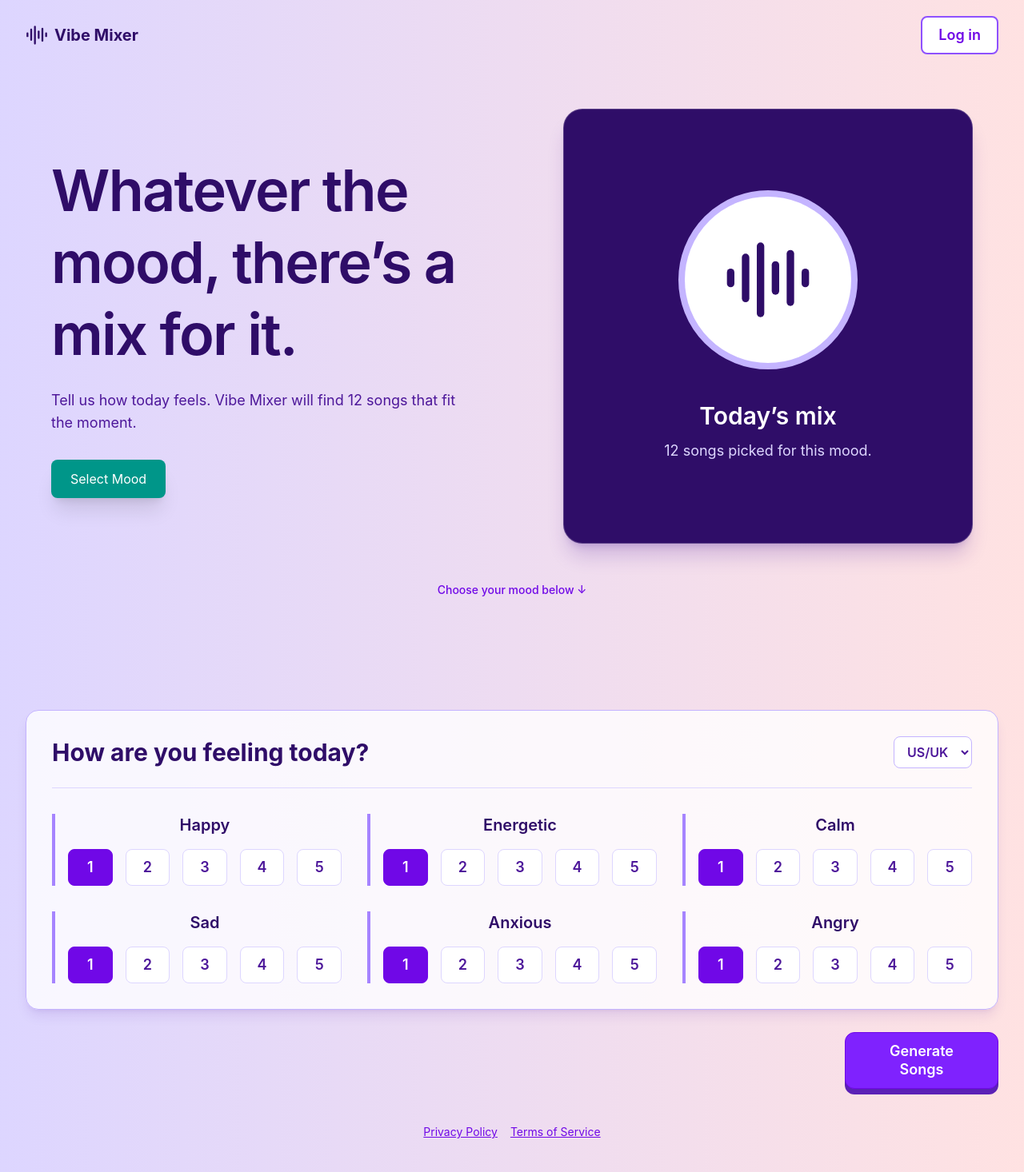
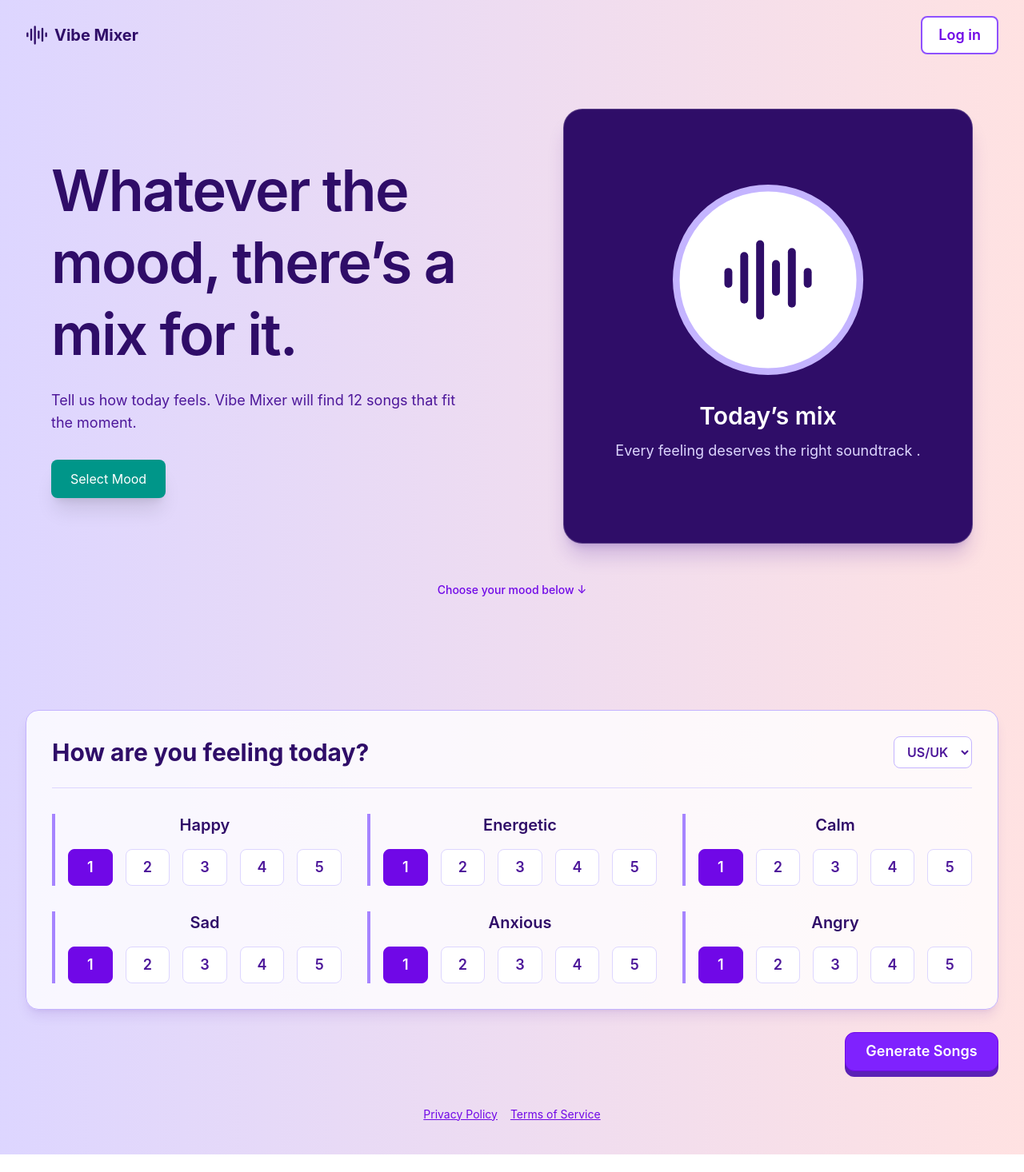
Before and after one commit to isaacnguyen10711-cpu/Vibe-Mixer, a React (Vite) app in the folder vm-frontend/: page / in a window 1280 px wide. Shown: the whole page at 80% size. After the commit the page ends 1444 px from the top, so only its background shows below. Built offline with nearby package versions, Linux system fonts and the light colour scheme; no server answers.

Commit message:
Updated padding and width for buttons that control the playlist

```diff
--- a/vm-frontend/src/components/DifferentMoodsButton.tsx
+++ b/vm-frontend/src/components/DifferentMoodsButton.tsx
@@ -6,7 +6,7 @@ function DifferentMoodsButton(props: DifferentMoodsButtonProps) {
     return (
         <button
             type="button"
-            className="inline-flex min-h-12 w-24 items-center justify-center rounded-lg border-2 border-violet-500 bg-white px-2 py-1 text-xs font-semibold leading-tight text-violet-700 shadow-[0_7px_0_rgb(91_33_182)] transition duration-300 hover:-translate-y-1 hover:cursor-pointer hover:scale-105 hover:bg-violet-100 focus-visible:outline-2 focus-visible:outline-offset-4 focus-visible:outline-violet-600 active:scale-95 md:w-36 md:px-4 md:text-sm lg:w-48 lg:px-5 lg:py-3 lg:text-lg"
+            className="inline-flex min-h-12 w-32 items-center justify-center rounded-lg border-2 border-violet-500 bg-white px-2 py-2 text-sm font-semibold leading-tight text-violet-700 shadow-[0_7px_0_rgb(91_33_182)] transition duration-300 hover:-translate-y-1 hover:cursor-pointer hover:scale-105 hover:bg-violet-100 focus-visible:outline-2 focus-visible:outline-offset-4 focus-visible:outline-violet-600 active:scale-95 md:w-38 md:text-base lg:py-3 lg:w-48 lg:text-lg"
             onClick={props.onClick}
         >
             Different Moods?
--- a/vm-frontend/src/components/GenerateButton.tsx
+++ b/vm-frontend/src/components/GenerateButton.tsx
@@ -6,7 +6,7 @@ function GenerateButton(props: GenerateButtonProps) {
     return (
         <button
             type="button"
-            className="inline-flex min-h-12 w-24 items-center justify-center rounded-xl border border-violet-700 bg-violet-600 px-2 py-1 text-xs font-semibold leading-tight text-white shadow-[0_7px_0_rgb(91_33_182)] transition duration-300 hover:-translate-y-1 hover:cursor-pointer hover:scale-105 hover:bg-violet-700 focus-visible:outline-2 focus-visible:outline-offset-4 focus-visible:outline-violet-600 active:scale-95 md:w-36 md:px-4 md:text-sm lg:w-48 lg:px-7 lg:py-3 lg:text-lg"
+            className="inline-flex min-h-12 w-32 items-center justify-center rounded-xl border border-violet-700 bg-violet-600 px-2 py-2 text-sm font-semibold leading-tight text-white shadow-[0_7px_0_rgb(91_33_182)] transition duration-300 hover:-translate-y-1 hover:cursor-pointer hover:scale-105 hover:bg-violet-700 focus-visible:outline-2 focus-visible:outline-offset-4 focus-visible:outline-violet-600 active:scale-95 md:w-38 md:text-base lg:py-3 lg:w-48 lg:text-lg"
             onClick={props.onClick}
         >
             Generate Songs
--- a/vm-frontend/src/components/GeneratedPlaylist.tsx
+++ b/vm-frontend/src/components/GeneratedPlaylist.tsx
@@ -74,10 +74,10 @@ function GeneratedPlaylist(props: GeneratedPlaylistProps) {
         )}
 
         <div className="mx-3 mb-2 rounded-xl border-2 border-violet-300 bg-white/50 p-3 md:mx-0 md:mb-4 md:p-2 lg:mb-6 lg:p-5">
-            <h2 className="text-base font-bold md:text-lg lg:text-xl">
+            <h2 className="text-lg text-violet-950 font-bold md:text-xl lg:text-2xl">
                 {props.playlist.name}
             </h2>
-            <p className="mt-1 max-w-3xl text-xs md:text-sm lg:mt-2 lg:text-base">
+            <p className="mt-1 max-w-3xl text-violet-950 text-xs md:text-sm lg:mt-2 lg:text-base">
                 {props.playlist.description}
             </p>
 
--- a/vm-frontend/src/components/PlayAllSongsButton.tsx
+++ b/vm-frontend/src/components/PlayAllSongsButton.tsx
@@ -6,7 +6,7 @@ function PlayAllSongsButton(props: PlayAllSongsButtonProps) {
     return (
         <button
             type="button"
-            className="inline-flex min-h-12 w-24 items-center justify-center rounded-xl border border-teal-600 bg-teal-600 px-2 py-1 text-xs font-semibold leading-tight text-white shadow-[0_7px_0_rgb(17_94_89)] transition duration-300 hover:-translate-y-1 hover:cursor-pointer hover:scale-105 hover:bg-teal-700 focus-visible:outline-2 focus-visible:outline-offset-4 focus-visible:outline-teal-600 active:scale-95 md:w-36 md:px-4 md:text-sm lg:w-48 lg:px-7 lg:py-3 lg:text-lg"
+            className="inline-flex min-h-12 w-32 items-center justify-center rounded-xl border border-teal-600 bg-teal-600 px-2 py-2 text-sm font-semibold leading-tight text-white shadow-[0_7px_0_rgb(17_94_89)] transition duration-300 hover:-translate-y-1 hover:cursor-pointer hover:scale-105 hover:bg-teal-700 focus-visible:outline-2 focus-visible:outline-offset-4 focus-visible:outline-teal-600 active:scale-95 md:w-38 md:text-base lg:py-3 lg:w-48 lg:text-lg"
             onClick={props.onClick}
         >
             Play All Songs
--- a/vm-frontend/src/components/SavePlaylistButton.tsx
+++ b/vm-frontend/src/components/SavePlaylistButton.tsx
@@ -6,7 +6,7 @@ function SavePlaylistButton(props: SavePlaylistButtonProps) {
     return (
         <button
             type="button"
-            className="inline-flex min-h-12 w-24 items-center justify-center rounded-lg border-2 border-violet-500 bg-white px-2 py-1 text-xs font-semibold leading-tight text-violet-700 shadow-[0_7px_0_rgb(91_33_182)] transition duration-300 hover:-translate-y-1 hover:cursor-pointer hover:scale-105 hover:bg-violet-100 focus-visible:outline-2 focus-visible:outline-offset-4 focus-visible:outline-violet-600 active:scale-95 md:w-36 md:px-4 md:text-sm lg:w-48 lg:px-5 lg:py-3 lg:text-lg"
+            className="inline-flex min-h-12 w-32 items-center justify-center rounded-lg border-2 border-violet-500 bg-white px-2 py-2 text-sm font-semibold leading-tight text-violet-700 shadow-[0_7px_0_rgb(91_33_182)] transition duration-300 hover:-translate-y-1 hover:cursor-pointer hover:scale-105 hover:bg-violet-100 focus-visible:outline-2 focus-visible:outline-offset-4 focus-visible:outline-violet-600 active:scale-95 md:w-38 md:text-base lg:py-3 lg:w-48 lg:text-lg"
             onClick={props.onClick}
         >
             Save Playlist
--- a/vm-frontend/src/index.css
+++ b/vm-frontend/src/index.css
@@ -1 +1,16 @@
 @import 'tailwindcss';
+
+@theme {
+    --animate-scale-up-down: scale-up-down 2.5s ease-in-out infinite;
+
+    @keyframes scale-up-down {
+        0%,
+        100% {
+            transform: scale(1);
+        }
+
+        50% {
+            transform: scale(1.1);
+        }
+    }
+}
--- a/vm-frontend/src/pages/HomePage.tsx
+++ b/vm-frontend/src/pages/HomePage.tsx
@@ -215,11 +215,11 @@ function HomePage() {
 
                 <div className="flex justify-center md:justify-end">
                     <div className="flex min-h-[24rem] w-full max-w-sm flex-col items-center justify-center rounded-3xl border border-white/20 bg-violet-950 p-6 text-center text-white shadow-xl shadow-violet-900/20 transition duration-500 hover:-translate-y-2 hover:scale-105 hover:shadow-2xl md:min-h-[26rem] md:max-w-md md:p-8 lg:min-h-[34rem] lg:max-w-lg lg:p-10">
-                        <div className="flex h-36 w-36 items-center justify-center rounded-full border-8 border-violet-300 bg-white text-violet-950 transition duration-500 hover:scale-105 md:h-48 md:w-48 lg:h-56 lg:w-56">
+                        <div className="flex h-36 w-36 items-center justify-center rounded-full border-8 border-violet-300 bg-white text-violet-950 animate-scale-up-down md:h-48 md:w-48 lg:h-56 lg:w-56">
                             <AudioLines className="h-16 w-16 md:h-24 md:w-24 lg:h-28 lg:w-28" />
                         </div>
                         <p className="mt-6 text-2xl font-semibold md:mt-8 md:text-3xl lg:mt-10">Today’s mix</p>
-                        <p className="mt-2 text-sm text-violet-200 md:mt-3 md:text-base lg:text-lg">12 songs picked for this mood.</p>
+                        <p className="mt-2 text-sm text-violet-200 md:mt-3 md:text-base lg:text-lg">Every feeling deserves the right soundtrack .</p>
                     </div>
                 </div>
                 <p className="text-center text-sm font-medium text-violet-700 md:col-span-2">
```
